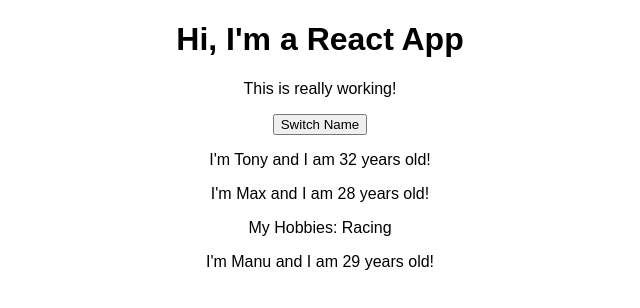
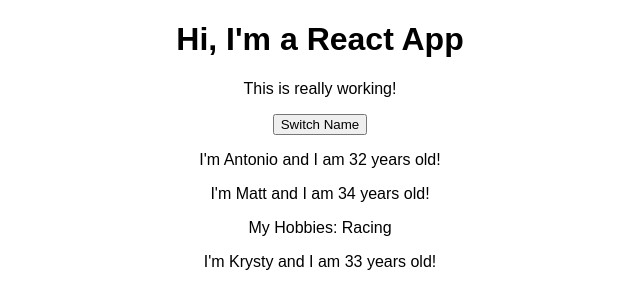
Before and after one commit to AntonioJacksonII/react-complete-guide, a React (Create React App) app: page / in a window 1280 px wide. Shown: the top 308 px of the page, without its empty margins (320-960 px from the left). Built offline with nearby package versions, Linux system fonts and the light colour scheme.

Commit message:
handling events with methods

```diff
--- a/src/App.js
+++ b/src/App.js
@@ -5,10 +5,14 @@
 class App extends Component {
   state = {
     persons: [
-      { name: 'Tony', age: 32 },
-      { name: 'Max', age: 28 },
-      { name: 'Manu', age: 29 }
+      { name: 'Antonio', age: 32 },
+      { name: 'Matt', age: 34 },
+      { name: 'Krysty', age: 33 }
     ]
+  }
+
+  switchNameHandler = () => {
+    console.log('Was clicked!');
   }
 
   render() {
@@ -16,7 +20,7 @@
       <div className="App">
         <h1>Hi, I'm a React App</h1>
         <p>This is really working!</p>
-        <button>Switch Name</button>
+        <button onClick={this.switchNameHandler}>Switch Name</button>
         <Person name={this.state.persons[0].name} age={this.state.persons[0].age}/>
         <Person name={this.state.persons[1].name} age={this.state.persons[1].age}>My Hobbies: Racing </Person>
         <Person name={this.state.persons[2].name} age={this.state.persons[2].age}/>
```
